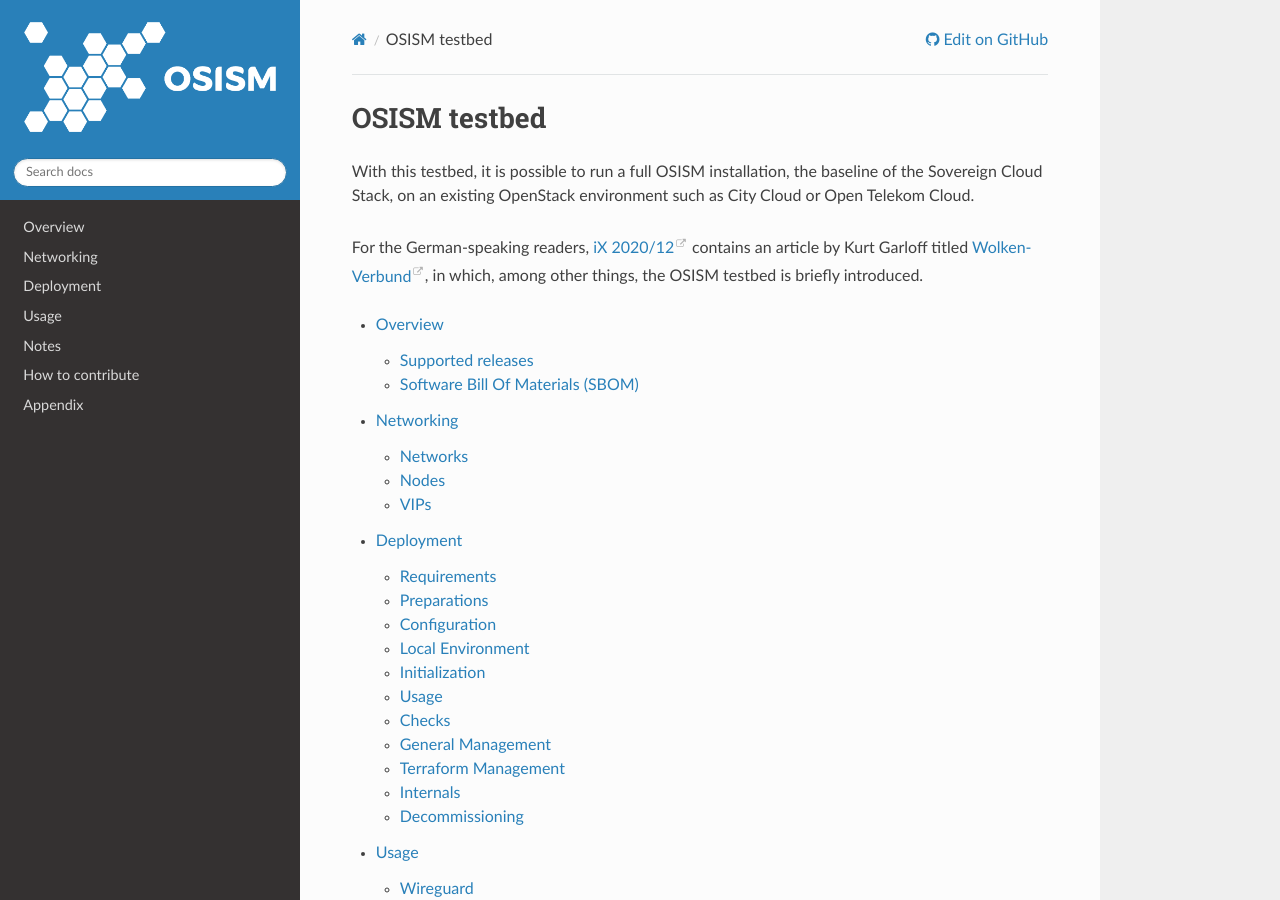
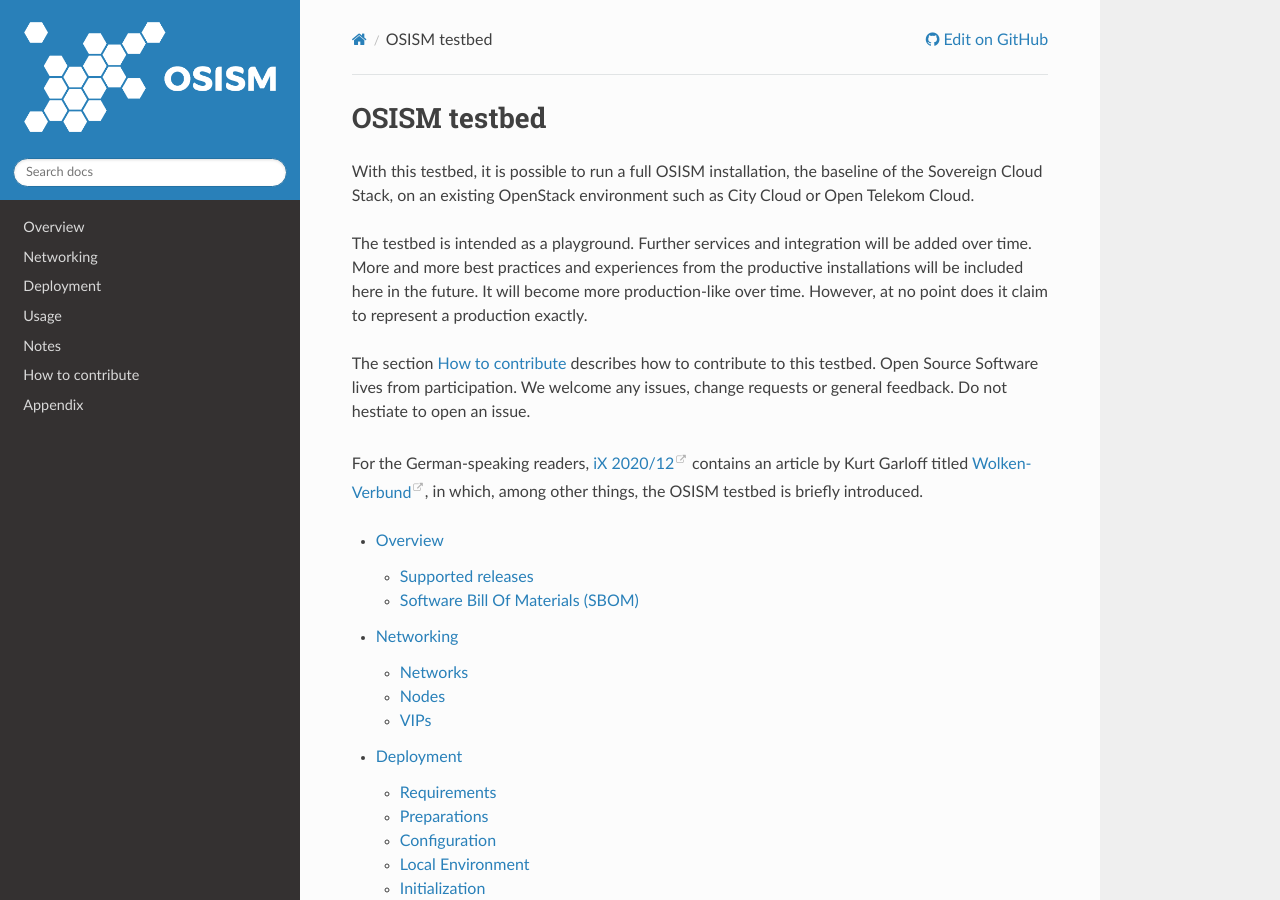
Before and after one commit to osism/testbed, a Sphinx documentation site: the page built from docs/source/index.rst, in a window 1280 px wide and 900 px high. Built offline with Sphinx 7.4.7 and the Read the Docs theme 2.0.0, drawn with Linux system fonts in a browser that asks for light colours.

Commit message:
docs: extend index
Signed-off-by: Christian Berendt <berendt@osism.tech>

```diff
--- a/docs/source/contributing.rst
+++ b/docs/source/contributing.rst
@@ -1,3 +1,5 @@
+.. _How to contribute:
+
 =================
 How to contribute
 =================
--- a/docs/source/index.rst
+++ b/docs/source/index.rst
@@ -5,6 +5,15 @@
 With this testbed, it is possible to run a full OSISM installation, the baseline
 of the Sovereign Cloud Stack, on an existing OpenStack environment such as
 City Cloud or Open Telekom Cloud.
+
+The testbed is intended as a playground. Further services and integration will be added over time.
+More and more best practices and experiences from the productive installations will be included
+here in the future. It will become more production-like over time. However, at no point does it
+claim to represent a production exactly.
+
+The section :ref:`How to contribute` describes how to contribute to this testbed.
+Open Source Software lives from participation.
+We welcome any issues, change requests or general feedback. Do not hestiate to open an issue.
 
 For the German-speaking readers, `iX 2020/12 <https://www.osism.tech/files/ix.2020.12.048_059.pdf_kiosk.pdf>`_
 contains an article by Kurt Garloff titled
--- a/docs/source/overview.rst
+++ b/docs/source/overview.rst
@@ -38,7 +38,6 @@
 * Ussuri
 * Victoria
 * Wallaby (**default**)
-
 
 Software Bill Of Materials (SBOM)
 =================================
```
